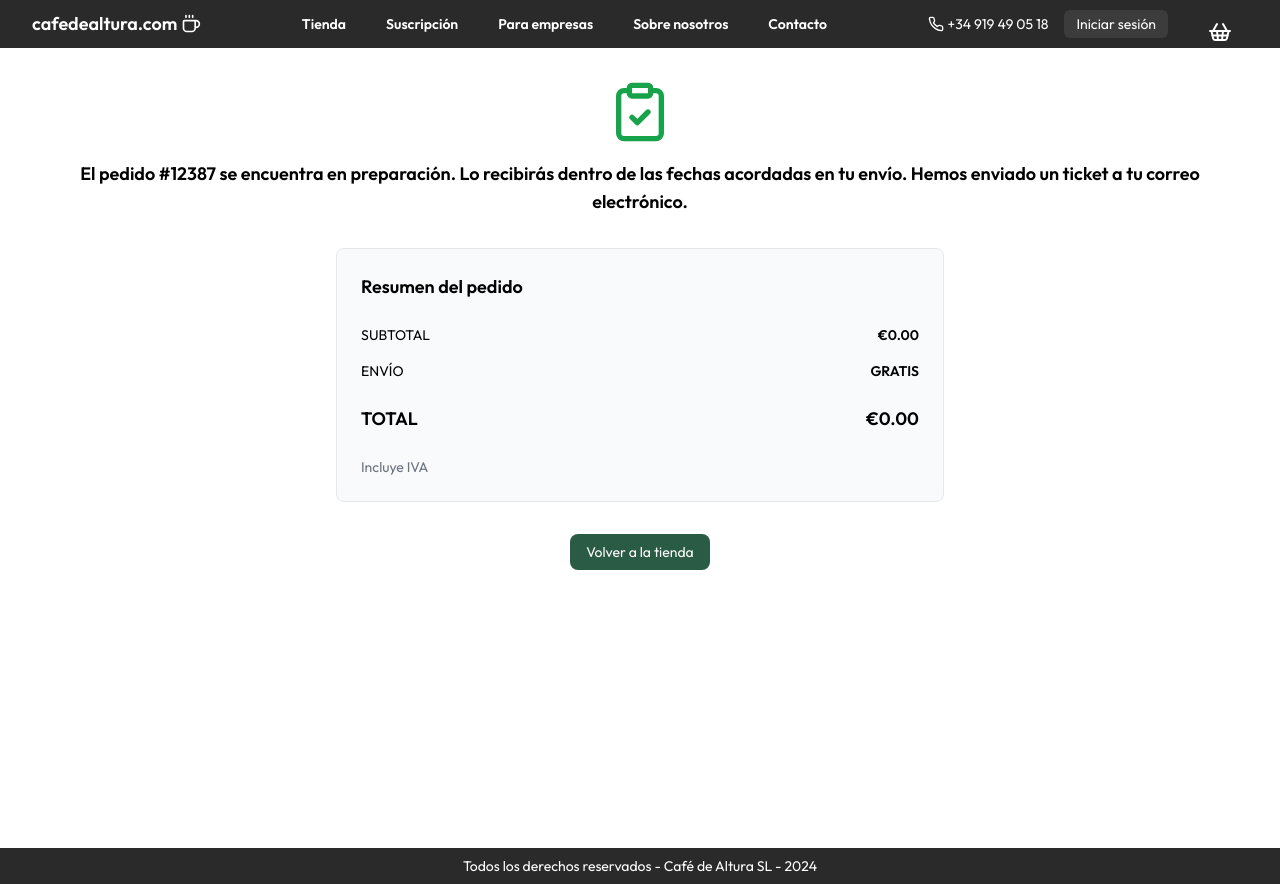
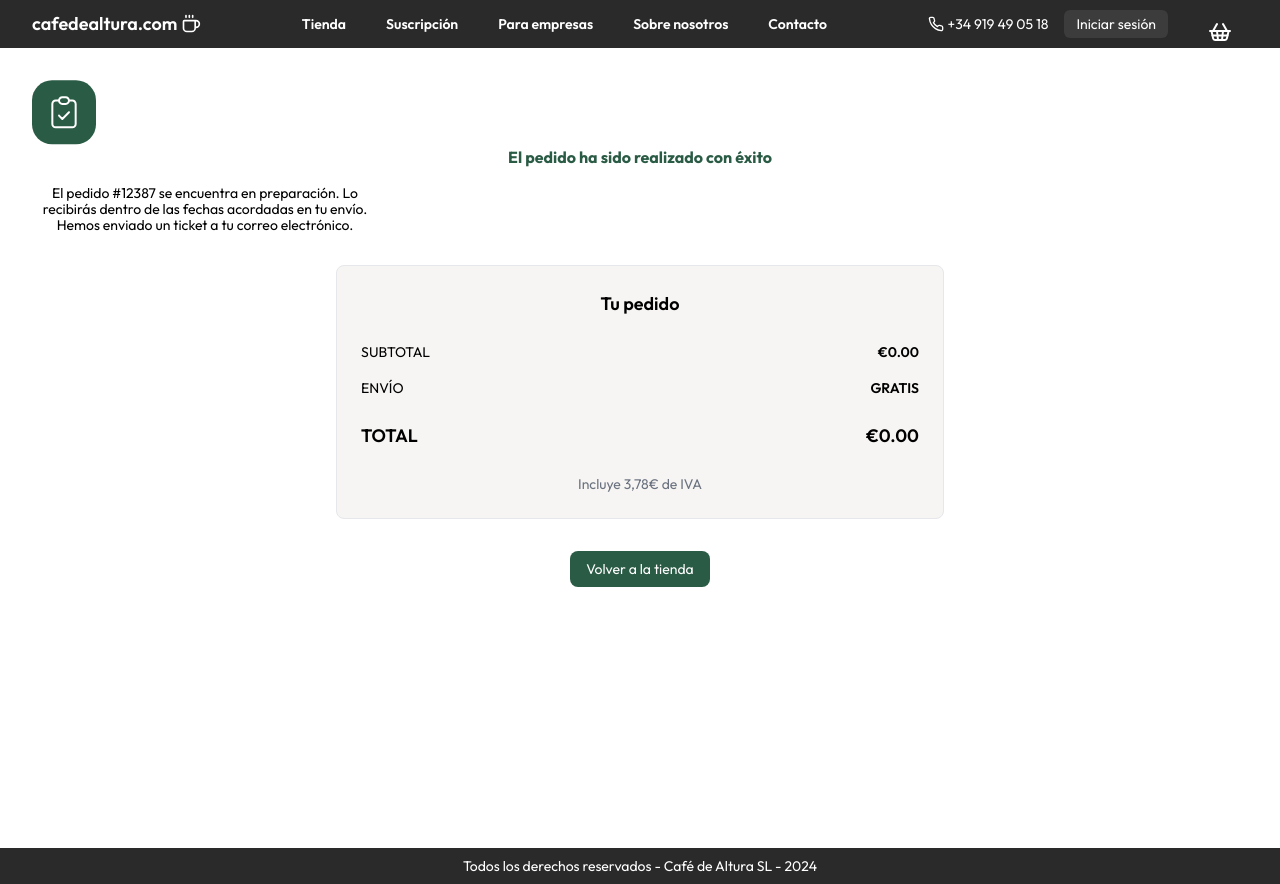
Before and after one commit to gabrielaspooky/CafeDeAlturaV2, a Next.js app in the folder cafe-de-altura/: page /success in a window 1280 px wide. Built offline with nearby package versions, Linux system fonts and the light colour scheme.

Commit message:
added new styles to success

```diff
--- a/cafe-de-altura/src/app/success/page.jsx
+++ b/cafe-de-altura/src/app/success/page.jsx
@@ -1,8 +1,8 @@
 "use client";
 import React, { useEffect, useState } from 'react';
 import { ClipboardCheck } from "lucide-react";
-import Link from "next/link";
-import CopyrightFooter from '../../../components/ui/CopyrightFooter';
+import Image from "next/image";
+
 
 const Success = () => {
   const [cart, setCart] = useState([]);
@@ -26,10 +26,11 @@ const Success = () => {
 
   return (
     <div className="bg-white min-h-screen py-8 text-black">
-      <div className="max-w-7xl mx-auto px-4 sm:px-6 lg:px-8">
+      <div className="max-w-7xl mx-auto px-4 sm:px-6 lg:px-8 flex-col text-center">
         <div className="text-center">
-          <ClipboardCheck className="mx-auto h-16 w-16 text-green-600" />
-          <p className="text-lg font-semibold mt-4">
+        <Image src={`/clipboard.svg`} alt="Check icon" width={64} height={64} />
+          <h2 className="text-[#2A5B45] text-subtitle text-center font-bold">El pedido ha sido realizado con éxito</h2>
+          <p className="flex-col font-normal text-[14px] leading-[16px] text-center mt-4 w-[346px] h-[48px]">
             El pedido #12387 se encuentra en preparación.
             Lo recibirás dentro de las fechas acordadas en tu envío.
             Hemos enviado un ticket a tu correo electrónico.
@@ -38,8 +39,8 @@ const Success = () => {
 
         {/* Cart Summary Section */}
         <div className="lg:w-1/2 w-full mx-auto mt-8">
-          <div className="border border-gray-200 rounded-lg p-6 bg-gray-50">
-            <h3 className="text-lg font-semibold mb-6">Resumen del pedido</h3>
+          <div className="border border-gray-200 rounded-lg p-6 bg-[#F7F5F3] flex-col">
+            <h3 className="text-lg font-semibold mb-6">Tu pedido</h3>
             {cart.map((product, index) => (
               <div key={index} className="flex justify-between mb-4">
                 <div className="flex items-center">
@@ -71,7 +72,7 @@ const Success = () => {
               <span className="text-lg font-semibold">TOTAL</span>
               <span className="text-lg font-semibold">€{total.toFixed(2)}</span>
             </div>
-            <p className="text-sm text-gray-500 mt-6">Incluye IVA</p>
+            <p className="text-sm text-gray-500 mt-6">Incluye 3,78€ de IVA</p>
           </div>
         </div>
 
```
Also changed, not shown: cafe-de-altura/public/clipboard.svg (added).
